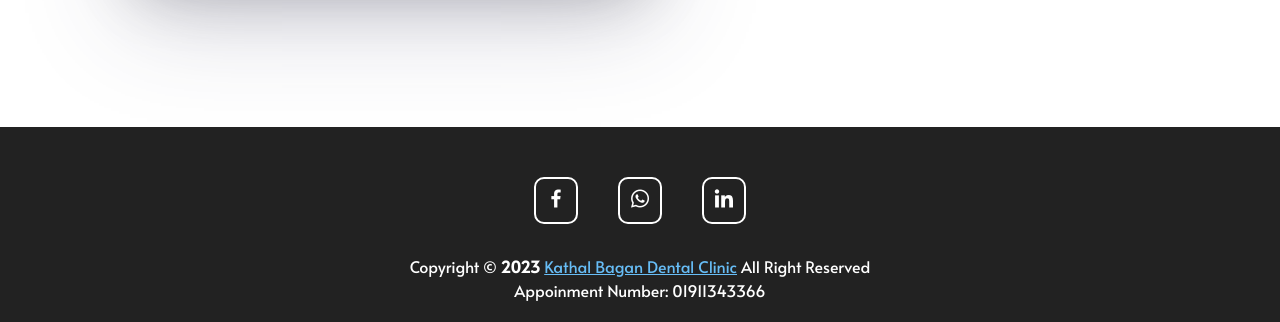
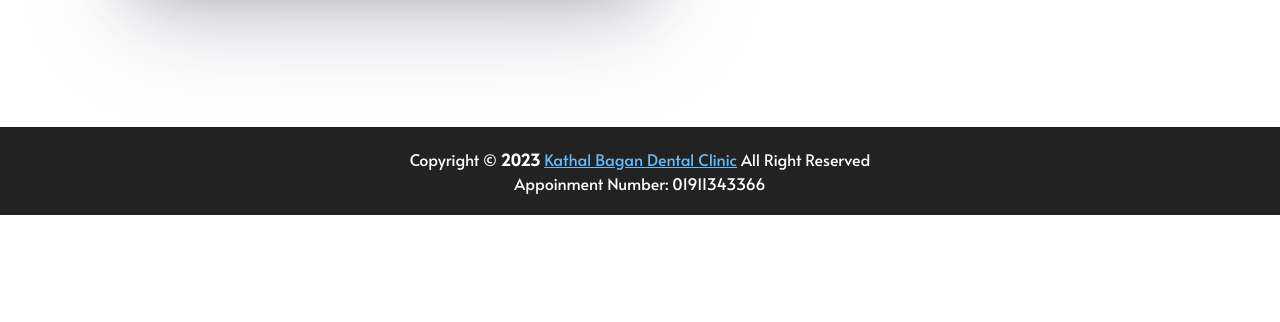
Before and after one commit to salbdbd/KBD, a website: page index.html in a window 1280 px wide. Shown: the part 3200-3522 px from the top of the page. After the commit the page ends 3415 px from the top, so only its background shows below. Drawn offline with nearby package versions, Linux system fonts and the light colour scheme.

Commit message:
Update index.html

```diff
--- a/index.html
+++ b/index.html
@@ -280,11 +280,7 @@
       <br><br><br><br>
     <!-- Footer -->
     <footer>
-      <div class="social">
-        <a href="#" class="fac"><i class='fs-4 bx bxl-facebook' ></i></a>
-        <a href="#" class="wha"><i class='fs-4 bx bxl-whatsapp'></i></a>
-        <a href="#" class="lin"><i class='fs-4 bx bxl-linkedin'></i></a>
-      </div>
+
       <div class="copyright">Copyright &copy; <b id="year"></b> <a href="#">Kathal Bagan Dental Clinic</a> All Right Reserved</div>
       <div class="n copyright text-center">Appoinment Number: 01911343366</div>
     </footer>
```
